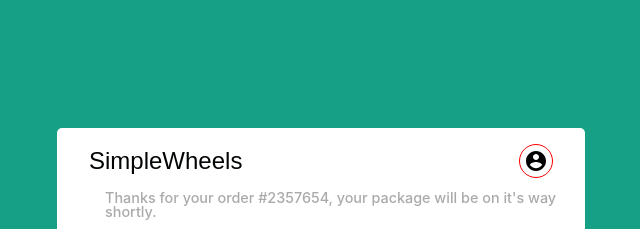
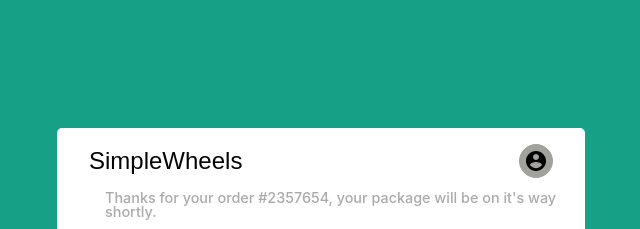
Before and after one commit to catalystcodes/Loop_1_-_step_3, a plain HTML site: page index.html in a window 1280 px wide. In both pictures the pointer is over the element 855 px from the left and 161 px from the top of the page. Shown: the top 229 px of the page, 319-959 px from the left. Drawn offline with Linux system fonts and the light colour scheme.

Commit message:
update code base

```diff
--- a/css/style.css
+++ b/css/style.css
@@ -39,12 +39,18 @@ p {
 }
 
 #logo {
-    border: 1px solid red;
+    border: 1px solid #a1a29e;
     border-radius: 50px;
     height: 2rem;
     width: 2rem;
     display: flex;
     justify-content: center;
+}
+
+#logo:hover {
+    background-color: #a1a29e;
+    transform: rotate(360deg);
+    transition: 1s;
 }
 
 .head1 {
```
